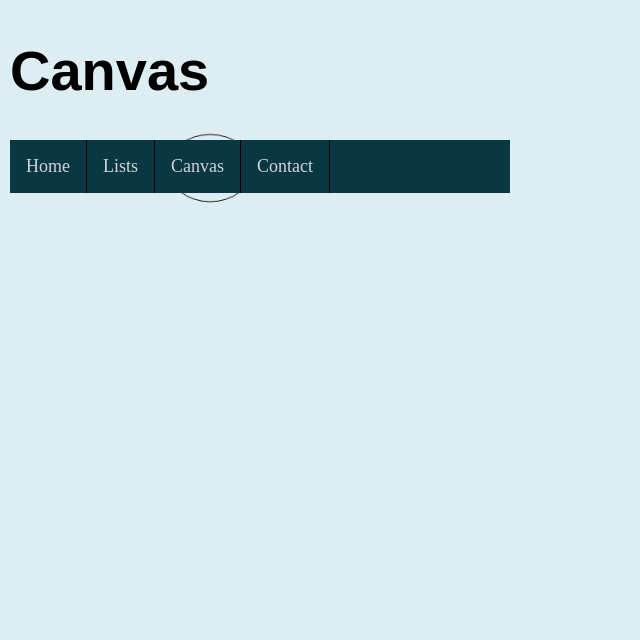
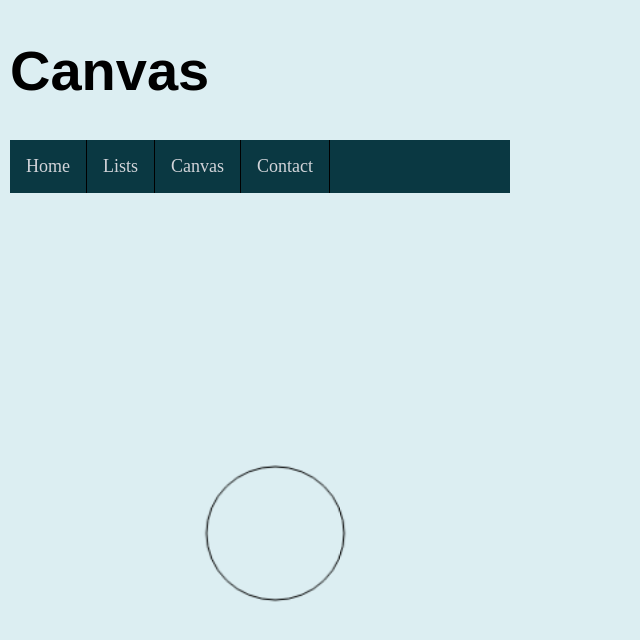
Before and after one commit to ramisouguir/reference, a website: page canvas.html in a window 1280 px wide. Shown: the whole page, without its empty margins (0-640 px from the left). Drawn offline with Linux system fonts and the light colour scheme; a web font is replaced by a local one.

Commit message:
7th commit

```diff
--- a/canvas.html
+++ b/canvas.html
@@ -5,7 +5,7 @@
         <link rel = "stylesheet" href = "styles.css">
     </head>
     <body>
-        <canvas id = "canvas" width="1218" height="952" style="position: fixed; top: 0px; left: 0px; width: 100%; height: 100%; z-index: -1;"></canvas>
+        <canvas id = "canvas" width="1500" height="952" style="position: fixed; top: 0px; left: 0px; width: 100%; height: 100%; z-index: -1;"></canvas>
         <h1 id = "title">Canvas</h1>
         <ul id = "navigationBar">
             <li><a href = "home.html">Home</a></li>
--- a/canvas.js
+++ b/canvas.js
@@ -4,12 +4,14 @@
 function makeCircle()
 {
     canvas.beginPath();
-    canvas.arc(200, 200, 40, 0, 2 * Math.PI);
+    canvas.arc(200, 400, 50, 0, 2 * Math.PI);
     canvas.stroke();
 }
 
 function main()
 {
+    c.width = screen.width+130;
+    c.height = screen.height;
     makeCircle();
 }
 
```
